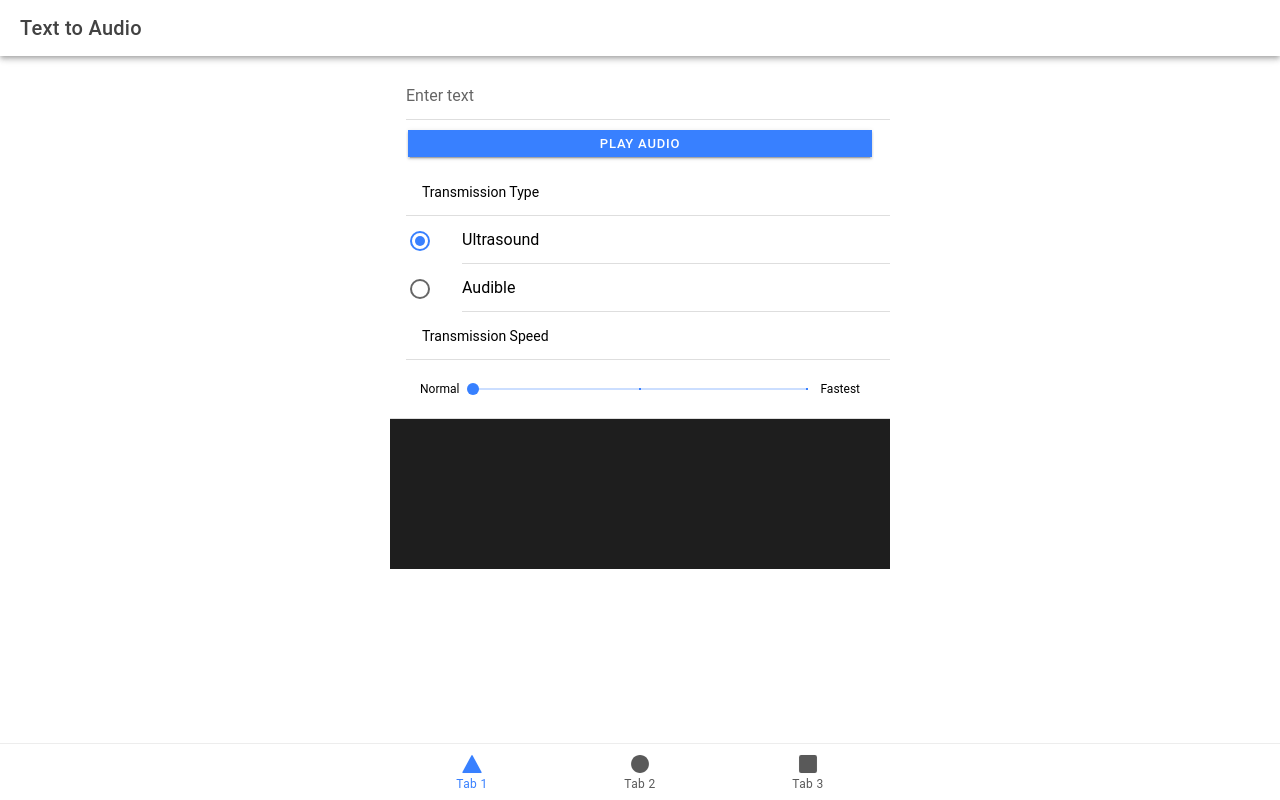
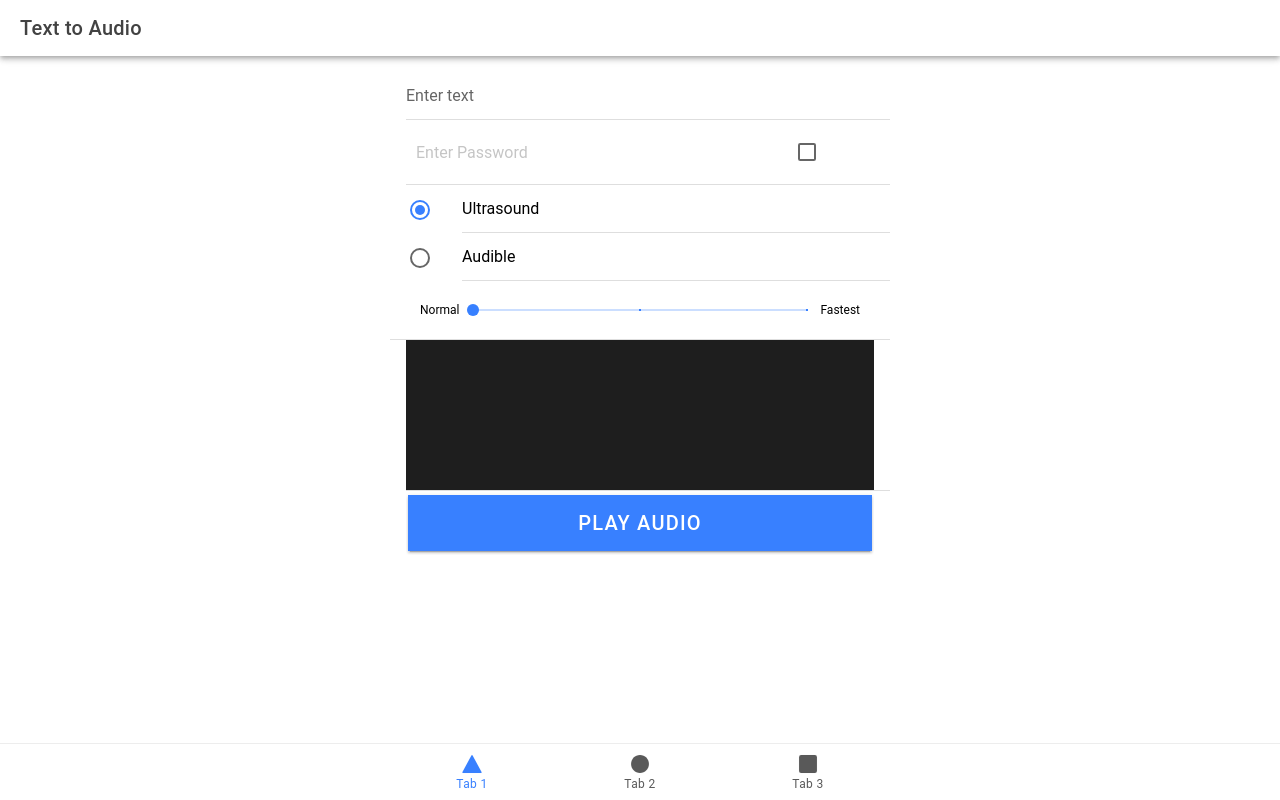
Before and after one commit to ainthero/diktovka, a React (Vite) app: page /tab1 in a window 1280 px wide. Built offline with nearby package versions, Linux system fonts and the light colour scheme.

Commit message:
uluchsheniya

```diff
--- a/src/pages/Tab1.css
+++ b/src/pages/Tab1.css
@@ -16,3 +16,12 @@
   height: 150px; /* Adjust as needed */
   background-color: var(--ion-item-background, #1e1e1e);
 }
+
+.compact-row {
+  --padding-top: 0;
+  --padding-bottom: 0;
+  --ion-padding-top: 0;
+  --ion-padding-bottom: 0;
+  margin-top: 0;
+  margin-bottom: 0;
+}
--- a/src/pages/Tab1.tsx
+++ b/src/pages/Tab1.tsx
@@ -11,7 +11,11 @@ import {
     IonLabel,
     IonItem,
     IonRadio,
-    IonRange
+    IonRange,
+    IonCheckbox,
+    IonGrid,
+    IonRow,
+    IonCol
 } from '@ionic/react';
 import React, {useState} from 'react';
 import './Tab1.css';
@@ -23,6 +27,8 @@ const Tab1: React.FC = () => {
     const [transmissionType, setTransmissionType] = useState('ultrasound');
     const [transmissionSpeed, setTransmissionSpeed] = useState(1);
     const [isPlaying, setIsPlaying] = useState(false);
+    const [password, setPassword] = useState('');
+    const [usePassword, setUsePassword] = useState(false);
 
 
     const speedLabels: { [key: number]: string } = {1: 'normal', 2: 'fast', 3: 'fastest'};
@@ -86,7 +92,7 @@ const Tab1: React.FC = () => {
             var parameters = ggwave.getDefaultParameters();
             var instance = ggwave.init(parameters);
 
-            let payload = text;
+            let payload = usePassword ? `${text}:${password}` : text;
 
             let protocol = ggwave.ProtocolId[`GGWAVE_PROTOCOL_${transmissionType.toUpperCase()}_${speedLabels[transmissionSpeed].toUpperCase()}`];
 
@@ -120,19 +126,30 @@ const Tab1: React.FC = () => {
             <IonContent fullscreen className="ion-text-center ion-padding">
                 <div className='custom'>
                     <IonItem>
-                        <IonInput value={text} placeholder="Enter text" onIonChange={e => setText(e.detail.value!)}/>
+                        <IonInput class="large-text-field" value={text} placeholder="Enter text" onIonChange={e => setText(e.detail.value!)}/>
                     </IonItem>
-                    <IonItem lines="none">
-                        <div className="full-width-button-container">
-                            <IonButton expand="full" onClick={handlePlayAudio}>Play Audio</IonButton>
-                        </div>
-                    </IonItem>
+                    <IonItem>
+  <IonGrid>
+    <IonRow class="compact-row">
+      <IonCol size="10">
+        <IonInput
+          value={password}
+          onIonChange={e => setPassword(e.detail.value!)}
+          type="password"
+          placeholder="Enter Password"
+          disabled={!usePassword}
+        />
+      </IonCol>
+      <IonCol size="2">
+        <IonCheckbox
+          checked={usePassword}
+          onIonChange={e => setUsePassword(e.detail.checked)}
+        />
+      </IonCol>
+    </IonRow>
+  </IonGrid>
+</IonItem>
                     <IonRadioGroup value={transmissionType} onIonChange={e => setTransmissionType(e.detail.value)}>
-                        <IonItem>
-                            <IonListHeader>
-                                <IonLabel>Transmission Type</IonLabel>
-                            </IonListHeader>
-                        </IonItem>
                         <IonItem>
                             <IonLabel>Ultrasound</IonLabel>
                             <IonRadio slot="start" value="ultrasound"/>
@@ -143,18 +160,19 @@ const Tab1: React.FC = () => {
                         </IonItem>
                     </IonRadioGroup>
                     <IonItem>
-                        <IonListHeader>
-                            <IonLabel>Transmission Speed</IonLabel>
-                        </IonListHeader>
-                    </IonItem>
-                    <IonItem>
                         <IonRange min={1} max={3} snaps={true} ticks={true} value={transmissionSpeed}
                                   onIonChange={e => setTransmissionSpeed(e.detail.value as number)}>
                             <IonLabel slot="start">Normal</IonLabel>
                             <IonLabel slot="end">Fastest</IonLabel>
                         </IonRange>
                     </IonItem>
-                    <canvas id="audio-visualizer" width="300" height="150"></canvas>
+                    <IonItem>
+                    <canvas id="audio-visualizer" width="300" height="150"></canvas></IonItem>
+                    <IonItem lines="none">
+                        <div className="full-width-button-container">
+                            <IonButton expand="full" size="large" onClick={handlePlayAudio}>Play Audio</IonButton>
+                        </div>
+                    </IonItem>
                 </div>
             </IonContent>
         </IonPage>
```
